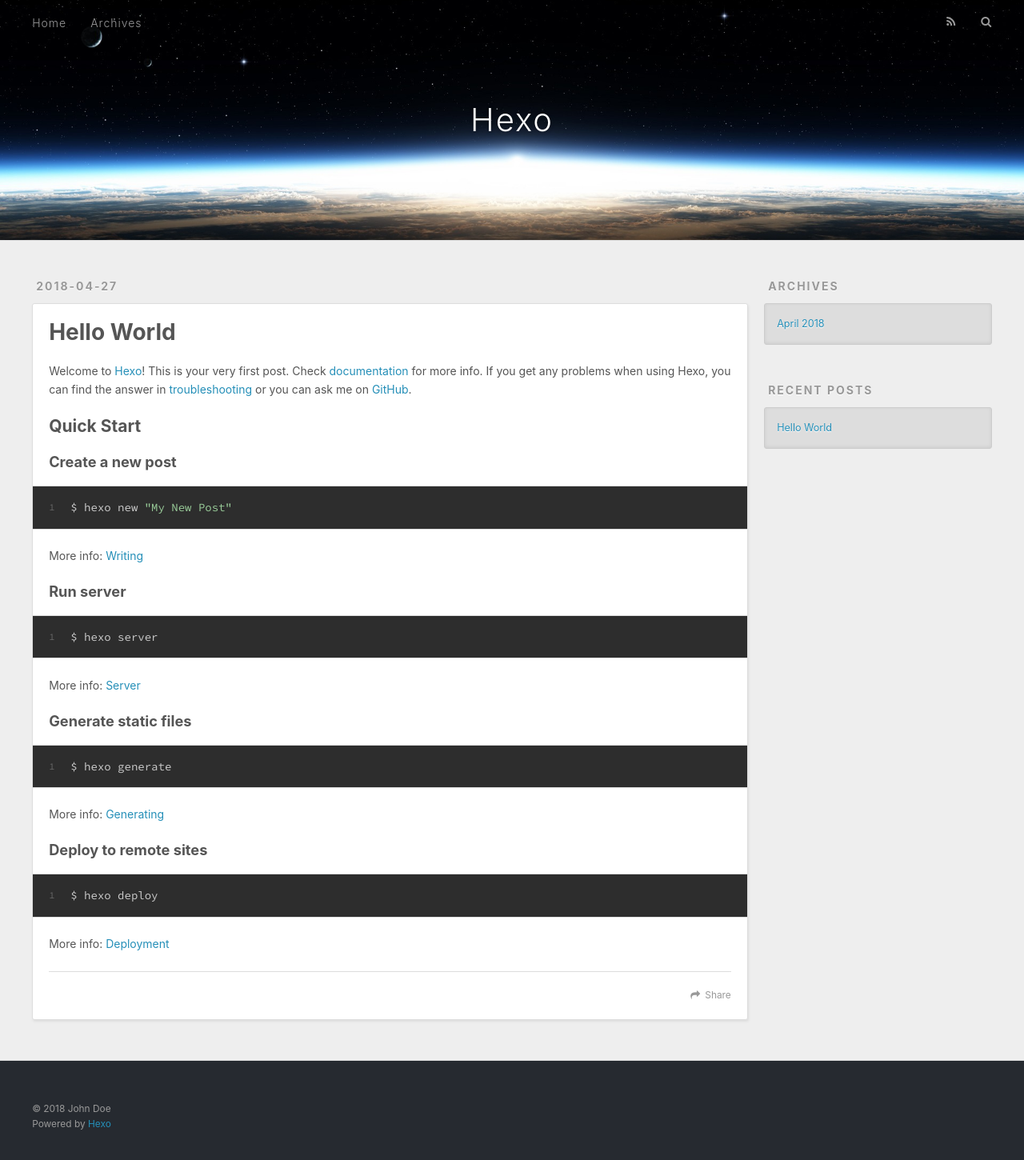
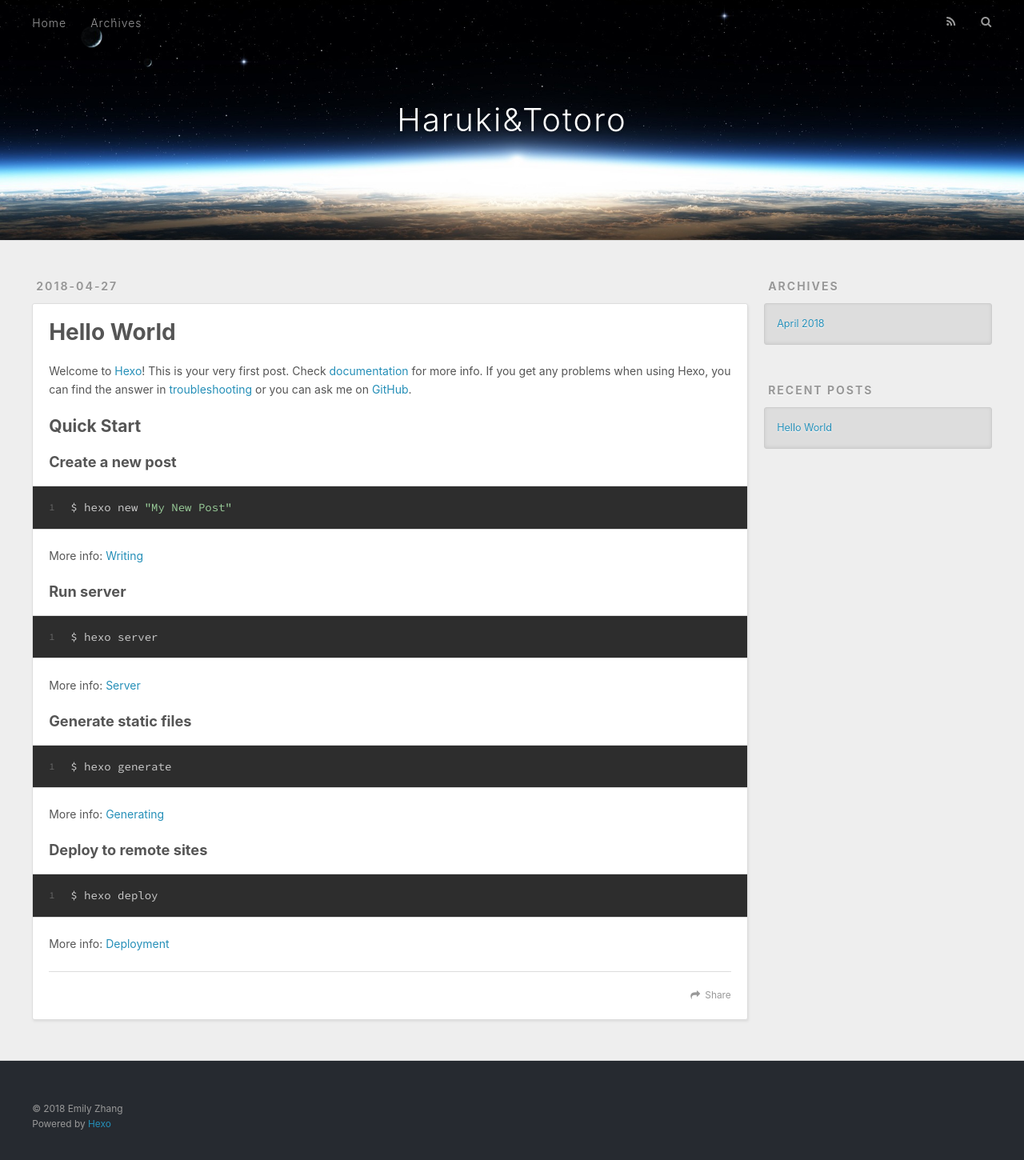
Before and after one commit to zeroyingz/haruki-totoro, a plain HTML site: page index.html in a window 1280 px wide. Shown: the whole page at 80% size. Drawn offline with nearby package versions, Linux system fonts and the light colour scheme.

Commit message:
Site updated: 2018-04-27 20:07:51

```diff
--- a/index.html
+++ b/index.html
@@ -5,17 +5,20 @@
 
 
 
-  <title>Hexo</title>
+  <title>Haruki&amp;Totoro</title>
   <meta name="viewport" content="width=device-width, initial-scale=1, maximum-scale=1">
-  <meta property="og:type" content="website">
-<meta property="og:title" content="Hexo">
+  <meta name="description" content="Stay hungry, stay foolish.">
+<meta property="og:type" content="website">
+<meta property="og:title" content="Haruki&amp;Totoro">
 <meta property="og:url" content="http://yoursite.com/index.html">
-<meta property="og:site_name" content="Hexo">
+<meta property="og:site_name" content="Haruki&amp;Totoro">
+<meta property="og:description" content="Stay hungry, stay foolish.">
 <meta property="og:locale" content="default">
 <meta name="twitter:card" content="summary">
-<meta name="twitter:title" content="Hexo">
+<meta name="twitter:title" content="Haruki&amp;Totoro">
+<meta name="twitter:description" content="Stay hungry, stay foolish.">
 
-    <link rel="alternate" href="/atom.xml" title="Hexo" type="application/atom+xml">
+    <link rel="alternate" href="/atom.xml" title="Haruki&amp;Totoro" type="application/atom+xml">
 
 
     <link rel="icon" href="/favicon.png">
@@ -34,7 +37,7 @@
   <div id="header-outer" class="outer">
     <div id="header-title" class="inner">
       <h1 id="logo-wrap">
-        <a href="/" id="logo">Hexo</a>
+        <a href="/" id="logo">Haruki&amp;Totoro</a>
       </h1>
 
     </div>
@@ -97,7 +100,7 @@
 
     </div>
     <footer class="article-footer">
-      <a data-url="http://yoursite.com/2018/04/27/hello-world/" data-id="cjghw3cye0000kn5y9fih7h00" class="article-share-link">Share</a>
+      <a data-url="http://yoursite.com/2018/04/27/hello-world/" data-id="cjghwxbao0000mn5yn4cjyat3" class="article-share-link">Share</a>
 
 
     </footer>
@@ -153,7 +156,7 @@
 
   <div class="outer">
     <div id="footer-info" class="inner">
-      &copy; 2018 John Doe<br>
+      &copy; 2018 Emily Zhang<br>
       Powered by <a href="http://hexo.io/" target="_blank">Hexo</a>
     </div>
   </div>
```
Also changed, not shown: 2018/04/27/hello-world/index.html (+6 -6 lines), archives/2018/04/index.html (+11 -8 lines), archives/2018/index.html (+11 -8 lines), archives/index.html (+11 -8 lines).
